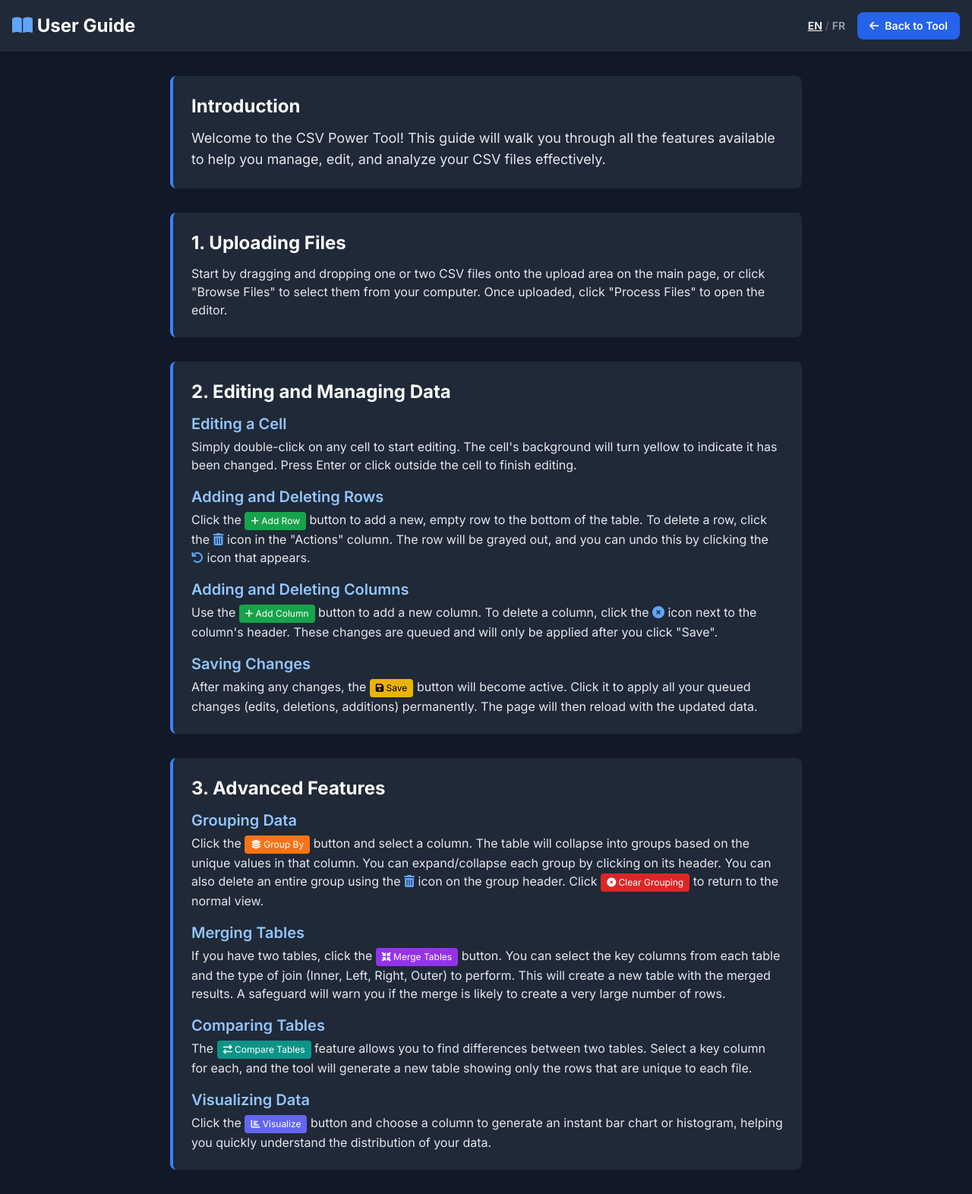
After one commit to Poutchouli/CSV_manager, a Flask app: page /guide in a window 1280 px wide. The commit adds this page. Shown: the whole page at 76% size. Run offline with Flask 3, Linux system fonts and the light colour scheme; some libraries are stand-ins or nearby versions.

Commit message:
feat: Add user guide page and link to it from the main interface

```diff
--- a/app.py
+++ b/app.py
@@ -71,7 +71,7 @@ def before_request_hook():
     if uuid.uuid4().int % 100 < 5:
         cleanup_old_sessions()
 
-# --- Core Routes (Unchanged) ---
+# --- Core Routes ---
 @app.route('/')
 def index():
     session.clear()
@@ -115,6 +115,11 @@ def display_data():
             except Exception as e:
                 tables[file_key] = {'error': str(e), 'original_name': session.get(f'{file_key}_original_name')}
     return render_template('display_csv.html', tables=tables)
+
+@app.route('/guide')
+def guide():
+    """Renders the user guide page."""
+    return render_template('guide.html')
 
 @app.route('/download/<file_key>')
 def download_csv(file_key):
--- /dev/null
+++ b/templates/guide.html
@@ -0,0 +1,187 @@
+<!DOCTYPE html>
+<html lang="en">
+<head>
+    <meta charset="UTF-8">
+    <meta name="viewport" content="width=device-width, initial-scale=1.0">
+    <title>CSV Power Tool - Guide</title>
+    <script src="https://cdn.tailwindcss.com"></script>
+    <script src="https://code.jquery.com/jquery-3.7.1.min.js"></script>
+    <link rel="stylesheet" href="https://cdnjs.cloudflare.com/ajax/libs/font-awesome/6.4.0/css/all.min.css">
+    <link rel="preconnect" href="https://fonts.googleapis.com">
+    <link rel="preconnect" href="https://fonts.gstatic.com" crossorigin>
+    <link href="https://fonts.googleapis.com/css2?family=Inter:wght@400;500;600;700&display=swap" rel="stylesheet">
+    <style>
+        body { font-family: 'Inter', sans-serif; background-color: #111827; color: #d1d5db; }
+        .guide-section {
+            background-color: #1f2937;
+            border-left: 4px solid #3b82f6;
+        }
+        .guide-section h2 {
+            color: #ffffff;
+        }
+        .guide-section h3 {
+            color: #93c5fd;
+        }
+        .guide-section code {
+            background-color: #374151;
+            color: #f3f4f6;
+            padding: 2px 6px;
+            border-radius: 4px;
+            font-family: 'Courier New', Courier, monospace;
+        }
+        .guide-section .icon {
+            color: #60a5fa;
+        }
+    </style>
+</head>
+<body class="text-gray-200">
+
+    <!-- Header -->
+    <header class="bg-gray-800 shadow-md p-4 flex justify-between items-center sticky top-0 z-40">
+        <h1 class="text-2xl font-bold text-white">
+            <i class="fas fa-book-open text-blue-400"></i> <span data-lang-key="title">User Guide</span>
+        </h1>
+        <div class="flex items-center gap-4">
+             <div id="lang-switcher" class="text-sm">
+                <button data-lang="en" class="lang-btn font-semibold text-gray-400 hover:text-white">EN</button>
+                <span class="text-gray-500">/</span>
+                <button data-lang="fr" class="lang-btn font-semibold text-gray-400 hover:text-white">FR</button>
+            </div>
+            <a href="/display" class="text-sm bg-blue-600 hover:bg-blue-700 text-white font-semibold py-2 px-4 rounded-lg transition-colors" data-lang-key="backToTool">
+                <i class="fas fa-arrow-left mr-2"></i><span class="btn-text">Back to Tool</span>
+            </a>
+        </div>
+    </header>
+
+    <main class="p-4 md:p-6 lg:p-8 max-w-4xl mx-auto">
+        <div class="space-y-8">
+
+            <!-- Introduction -->
+            <div class="guide-section p-6 rounded-lg">
+                <h2 class="text-2xl font-bold mb-3" data-lang-key="introTitle">Introduction</h2>
+                <p class="text-lg" data-lang-key="introText">Welcome to the CSV Power Tool! This guide will walk you through all the features available to help you manage, edit, and analyze your CSV files effectively.</p>
+            </div>
+
+            <!-- Uploading Files -->
+            <div class="guide-section p-6 rounded-lg">
+                <h2 class="text-2xl font-bold mb-3" data-lang-key="uploadTitle">1. Uploading Files</h2>
+                <p data-lang-key="uploadText">Start by dragging and dropping one or two CSV files onto the upload area on the main page, or click "Browse Files" to select them from your computer. Once uploaded, click "Process Files" to open the editor.</p>
+            </div>
+
+            <!-- Editing Data -->
+            <div class="guide-section p-6 rounded-lg">
+                <h2 class="text-2xl font-bold mb-3" data-lang-key="editingTitle">2. Editing and Managing Data</h2>
+                <div class="space-y-4">
+                    <div>
+                        <h3 class="text-xl font-semibold mb-1" data-lang-key="editCellTitle">Editing a Cell</h3>
+                        <p data-lang-key="editCellText">Simply double-click on any cell to start editing. The cell's background will turn yellow to indicate it has been changed. Press Enter or click outside the cell to finish editing.</p>
+                    </div>
+                    <div>
+                        <h3 class="text-xl font-semibold mb-1" data-lang-key="addRowTitle">Adding and Deleting Rows</h3>
+                        <p><span data-lang-key="addRowText">Click the <button class="bg-green-600 text-white text-xs py-1 px-2 rounded"><i class="fas fa-plus"></i> Add Row</button> button to add a new, empty row to the bottom of the table. To delete a row, click the <i class="fas fa-trash-alt icon"></i> icon in the "Actions" column. The row will be grayed out, and you can undo this by clicking the <i class="fas fa-undo icon"></i> icon that appears.</span></p>
+                    </div>
+                    <div>
+                        <h3 class="text-xl font-semibold mb-1" data-lang-key="addColTitle">Adding and Deleting Columns</h3>
+                        <p><span data-lang-key="addColText">Use the <button class="bg-green-600 text-white text-xs py-1 px-2 rounded"><i class="fas fa-plus"></i> Add Column</button> button to add a new column. To delete a column, click the <i class="fas fa-times-circle icon"></i> icon next to the column's header. These changes are queued and will only be applied after you click "Save".</span></p>
+                    </div>
+                    <div>
+                        <h3 class="text-xl font-semibold mb-1" data-lang-key="saveTitle">Saving Changes</h3>
+                        <p><span data-lang-key="saveText">After making any changes, the <button class="bg-yellow-500 text-black text-xs py-1 px-2 rounded"><i class="fas fa-save"></i> Save</button> button will become active. Click it to apply all your queued changes (edits, deletions, additions) permanently. The page will then reload with the updated data.</span></p>
+                    </div>
+                </div>
+            </div>
+
+            <!-- Advanced Features -->
+            <div class="guide-section p-6 rounded-lg">
+                <h2 class="text-2xl font-bold mb-3" data-lang-key="advancedTitle">3. Advanced Features</h2>
+                <div class="space-y-4">
+                     <div>
+                        <h3 class="text-xl font-semibold mb-1" data-lang-key="groupTitle">Grouping Data</h3>
+                        <p><span data-lang-key="groupText">Click the <button class="bg-orange-500 text-white text-xs py-1 px-2 rounded"><i class="fas fa-layer-group"></i> Group By</button> button and select a column. The table will collapse into groups based on the unique values in that column. You can expand/collapse each group by clicking on its header. You can also delete an entire group using the <i class="fas fa-trash-alt icon"></i> icon on the group header. Click <button class="bg-red-600 text-white text-xs py-1 px-2 rounded"><i class="fas fa-times-circle"></i> Clear Grouping</button> to return to the normal view.</span></p>
+                    </div>
+                    <div>
+                        <h3 class="text-xl font-semibold mb-1" data-lang-key="mergeTitle">Merging Tables</h3>
+                        <p><span data-lang-key="mergeText">If you have two tables, click the <button class="bg-purple-600 text-white text-xs py-1 px-2 rounded"><i class="fas fa-compress-arrows-alt"></i> Merge Tables</button> button. You can select the key columns from each table and the type of join (Inner, Left, Right, Outer) to perform. This will create a new table with the merged results. A safeguard will warn you if the merge is likely to create a very large number of rows.</span></p>
+                    </div>
+                    <div>
+                        <h3 class="text-xl font-semibold mb-1" data-lang-key="compareTitle">Comparing Tables</h3>
+                        <p><span data-lang-key="compareText">The <button class="bg-teal-600 text-white text-xs py-1 px-2 rounded"><i class="fas fa-exchange-alt"></i> Compare Tables</button> feature allows you to find differences between two tables. Select a key column for each, and the tool will generate a new table showing only the rows that are unique to each file.</span></p>
+                    </div>
+                    <div>
+                        <h3 class="text-xl font-semibold mb-1" data-lang-key="visualizeTitle">Visualizing Data</h3>
+                        <p><span data-lang-key="visualizeText">Click the <button class="bg-indigo-500 text-white text-xs py-1 px-2 rounded"><i class="fas fa-chart-bar"></i> Visualize</button> button and choose a column to generate an instant bar chart or histogram, helping you quickly understand the distribution of your data.</span></p>
+                    </div>
+                </div>
+            </div>
+
+        </div>
+    </main>
+
+<script>
+$(document).ready(function() {
+    const translations = {
+        en: {
+            title: "User Guide", backToTool: "Back to Tool",
+            introTitle: "Introduction", introText: "Welcome to the CSV Power Tool! This guide will walk you through all the features available to help you manage, edit, and analyze your CSV files effectively.",
+            uploadTitle: "1. Uploading Files", uploadText: "Start by dragging and dropping one or two CSV files onto the upload area on the main page, or click \"Browse Files\" to select them from your computer. Once uploaded, click \"Process Files\" to open the editor.",
+            editingTitle: "2. Editing and Managing Data",
+            editCellTitle: "Editing a Cell", editCellText: "Simply double-click on any cell to start editing. The cell's background will turn yellow to indicate it has been changed. Press Enter or click outside the cell to finish editing.",
+            addRowTitle: "Adding and Deleting Rows", addRowText: 'Click the <button class="bg-green-600 text-white text-xs py-1 px-2 rounded"><i class="fas fa-plus"></i> Add Row</button> button to add a new, empty row to the bottom of the table. To delete a row, click the <i class="fas fa-trash-alt icon"></i> icon in the "Actions" column. The row will be grayed out, and you can undo this by clicking the <i class="fas fa-undo icon"></i> icon that appears.',
+            addColTitle: "Adding and Deleting Columns", addColText: 'Use the <button class="bg-green-600 text-white text-xs py-1 px-2 rounded"><i class="fas fa-plus"></i> Add Column</button> button to add a new column. To delete a column, click the <i class="fas fa-times-circle icon"></i> icon next to the column\'s header. These changes are queued and will only be applied after you click "Save".',
+            saveTitle: "Saving Changes", saveText: 'After making any changes, the <button class="bg-yellow-500 text-black text-xs py-1 px-2 rounded"><i class="fas fa-save"></i> Save</button> button will become active. Click it to apply all your queued changes (edits, deletions, additions) permanently. The page will then reload with the updated data.',
+            advancedTitle: "3. Advanced Features",
+            groupTitle: "Grouping Data", groupText: 'Click the <button class="bg-orange-500 text-white text-xs py-1 px-2 rounded"><i class="fas fa-layer-group"></i> Group By</button> button and select a column. The table will collapse into groups based on the unique values in that column. You can expand/collapse each group by clicking on its header. You can also delete an entire group using the <i class="fas fa-trash-alt icon"></i> icon on the group header. Click <button class="bg-red-600 text-white text-xs py-1 px-2 rounded"><i class="fas fa-times-circle"></i> Clear Grouping</button> to return to the normal view.',
+            mergeTitle: "Merging Tables", mergeText: 'If you have two tables, click the <button class="bg-purple-600 text-white text-xs py-1 px-2 rounded"><i class="fas fa-compress-arrows-alt"></i> Merge Tables</button> button. You can select the key columns from each table and the type of join (Inner, Left, Right, Outer) to perform. This will create a new table with the merged results. A safeguard will warn you if the merge is likely to create a very large number of rows.',
+            compareTitle: "Comparing Tables", compareText: 'The <button class="bg-teal-600 text-white text-xs py-1 px-2 rounded"><i class="fas fa-exchange-alt"></i> Compare Tables</button> feature allows you to find differences between two tables. Select a key column for each, and the tool will generate a new table showing only the rows that are unique to each file.',
+            visualizeTitle: "Visualizing Data", visualizeText: 'Click the <button class="bg-indigo-500 text-white text-xs py-1 px-2 rounded"><i class="fas fa-chart-bar"></i> Visualize</button> button and choose a column to generate an instant bar chart or histogram, helping you quickly understand the distribution of your data.',
+        },
+        fr: {
+            title: "Guide d'Utilisation", backToTool: "Retour à l'Outil",
+            introTitle: "Introduction", introText: "Bienvenue dans l'Outil CSV Power ! Ce guide vous présentera toutes les fonctionnalités disponibles pour vous aider à gérer, éditer et analyser efficacement vos fichiers CSV.",
+            uploadTitle: "1. Téléversement de Fichiers", uploadText: "Commencez par glisser-déposer un ou deux fichiers CSV dans la zone de téléversement sur la page principale, ou cliquez sur « Parcourir les Fichiers » pour les sélectionner depuis votre ordinateur. Une fois téléversés, cliquez sur « Traiter les Fichiers » pour ouvrir l'éditeur.",
+            editingTitle: "2. Édition et Gestion des Données",
+            editCellTitle: "Éditer une Cellule", editCellText: "Double-cliquez simplement sur n'importe quelle cellule pour commencer à l'éditer. Le fond de la cellule deviendra jaune pour indiquer qu'elle a été modifiée. Appuyez sur Entrée ou cliquez en dehors de la cellule pour terminer l'édition.",
+            addRowTitle: "Ajouter et Supprimer des Lignes", addRowText: 'Cliquez sur le bouton <button class="bg-green-600 text-white text-xs py-1 px-2 rounded"><i class="fas fa-plus"></i> Ajouter Ligne</button> pour ajouter une nouvelle ligne vide en bas du tableau. Pour supprimer une ligne, cliquez sur l\'icône <i class="fas fa-trash-alt icon"></i> dans la colonne "Actions". La ligne sera grisée et vous pourrez annuler cette action en cliquant sur l\'icône <i class="fas fa-undo icon"></i> qui apparaît.',
+            addColTitle: "Ajouter et Supprimer des Colonnes", addColText: 'Utilisez le bouton <button class="bg-green-600 text-white text-xs py-1 px-2 rounded"><i class="fas fa-plus"></i> Ajouter Colonne</button> pour ajouter une nouvelle colonne. Pour supprimer une colonne, cliquez sur l\'icône <i class="fas fa-times-circle icon"></i> à côté de l\'en-tête de la colonne. Ces modifications sont mises en file d\'attente et ne seront appliquées qu\'après avoir cliqué sur "Enregistrer".',
+            saveTitle: "Enregistrer les Modifications", saveText: 'Après avoir effectué des modifications, le bouton <button class="bg-yellow-500 text-black text-xs py-1 px-2 rounded"><i class="fas fa-save"></i> Enregistrer</button> deviendra actif. Cliquez dessus pour appliquer toutes vos modifications en attente (éditions, suppressions, ajouts) de manière permanente. La page se rechargera alors avec les données mises à jour.',
+            advancedTitle: "3. Fonctionnalités Avancées",
+            groupTitle: "Regrouper les Données", groupText: 'Cliquez sur le bouton <button class="bg-orange-500 text-white text-xs py-1 px-2 rounded"><i class="fas fa-layer-group"></i> Regrouper</button> et sélectionnez une colonne. Le tableau se réduira en groupes basés sur les valeurs uniques de cette colonne. Vous pouvez déplier/replier chaque groupe en cliquant sur son en-tête. Vous pouvez également supprimer un groupe entier en utilisant l\'icône <i class="fas fa-trash-alt icon"></i> sur l\'en-tête du groupe. Cliquez sur <button class="bg-red-600 text-white text-xs py-1 px-2 rounded"><i class="fas fa-times-circle"></i> Annuler le Groupe</button> pour revenir à la vue normale.',
+            mergeTitle: "Fusionner les Tableaux", mergeText: 'Si vous avez deux tableaux, cliquez sur le bouton <button class="bg-purple-600 text-white text-xs py-1 px-2 rounded"><i class="fas fa-compress-arrows-alt"></i> Fusionner</button>. Vous pouvez sélectionner les colonnes clés de chaque tableau et le type de jointure (Interne, Gauche, Droite, Externe) à effectuer. Cela créera un nouveau tableau avec les résultats fusionnés. Une protection vous avertira si la fusion est susceptible de créer un très grand nombre de lignes.',
+            compareTitle: "Comparer les Tableaux", compareText: 'La fonctionnalité <button class="bg-teal-600 text-white text-xs py-1 px-2 rounded"><i class="fas fa-exchange-alt"></i> Comparer</button> vous permet de trouver les différences entre deux tableaux. Sélectionnez une colonne clé pour chacun, et l\'outil générera un nouveau tableau affichant uniquement les lignes uniques à chaque fichier.',
+            visualizeTitle: "Visualiser les Données", visualizeText: 'Cliquez sur le bouton <button class="bg-indigo-500 text-white text-xs py-1 px-2 rounded"><i class="fas fa-chart-bar"></i> Visualiser</button> et choisissez une colonne pour générer instantanément un diagramme à barres ou un histogramme, vous aidant à comprendre rapidement la distribution de vos données.',
+        }
+    };
+
+    function setLanguage(lang) {
+        if (!translations[lang]) return;
+
+        $('[data-lang-key]').each((_, el) => {
+            const key = $(el).data('lang-key');
+            const text = translations[lang][key];
+            if (text) {
+                // Check if the element is a button with a specific structure
+                const textSpan = $(el).find('.btn-text');
+                if (textSpan.length > 0) {
+                    textSpan.html(text);
+                } else {
+                    $(el).html(text);
+                }
+            }
+        });
+
+        $('#lang-switcher .lang-btn').removeClass('text-white underline').addClass('text-gray-400');
+        $(`#lang-switcher .lang-btn[data-lang="${lang}"]`).removeClass('text-gray-400').addClass('text-white underline');
+        localStorage.setItem('preferredLanguage', lang);
+    }
+
+    const savedLang = localStorage.getItem('preferredLanguage') || 'en';
+    setLanguage(savedLang);
+
+    $('#lang-switcher').on('click', '.lang-btn', (e) => {
+        setLanguage($(e.currentTarget).data('lang'));
+    });
+});
+</script>
+
+</body>
+</html>
```
Also changed, not shown: templates/display_csv.html (+6 -5 lines).
